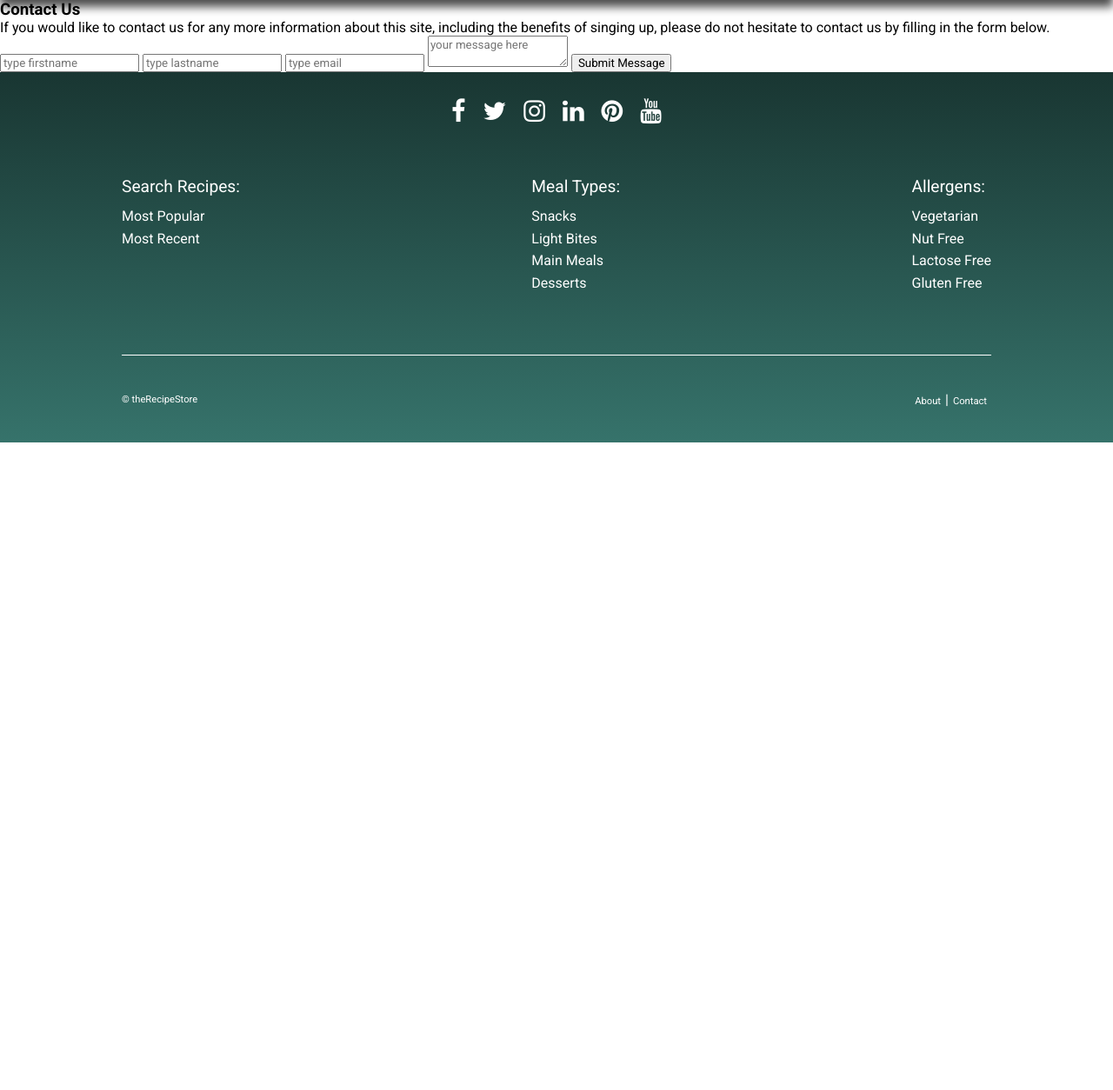
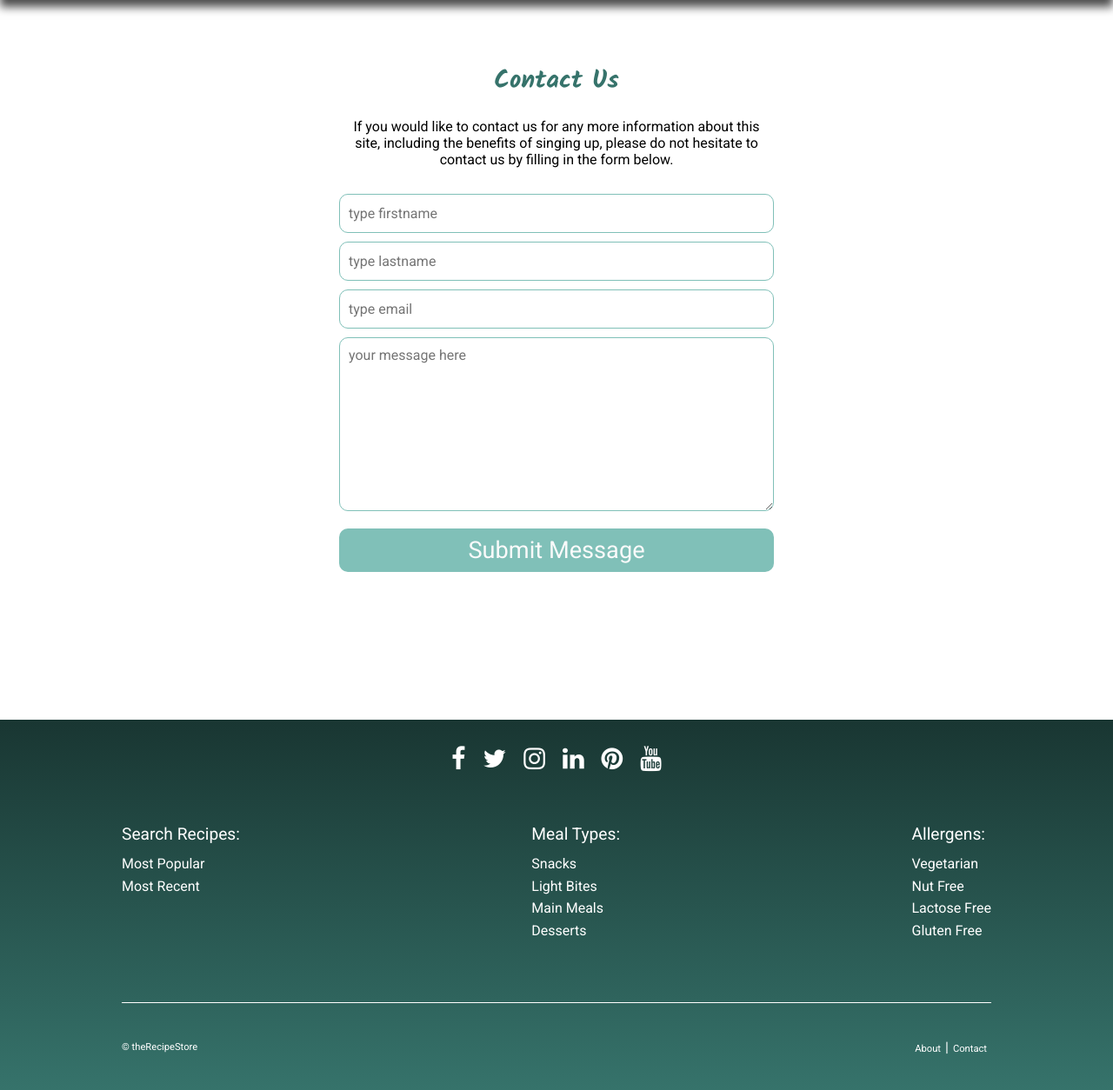
Before and after one commit to JShad30/the_recipe_store, a Flask app: page /contact in a window 1280 px wide. Shown: the part 60-1314 px from the top of the page at 87% size. Before the commit the page ends 569 px from the top, so only its background shows below. Run offline with Flask 2, Linux system fonts and the light colour scheme; some libraries are stand-ins or nearby versions.

Commit message:
base.html completed to add script for the contact. Signup page completed and css updated accordingly

```diff
--- a/static/css/style.css
+++ b/static/css/style.css
@@ -595,7 +595,6 @@ light blue - 80C0B8
     display: flex;
     justify-content: center;
     align-items: center;
-    box-shadow: 0px 8px 10px 0px rgba(0,0,0,0.3);
 }
 
 .image-one {
@@ -785,8 +784,16 @@ light blue - 80C0B8
 
 /*----------Login and sign up pages-----------*/
 .login-form-section,
-.signup-form-section {
-    height: 92vh;
+.signup-form-section,
+.contact-form-section {
+    min-height: 92vh;
+    width: 100%;
+    display: flex;
+    justify-content: center;
+    align-items: center;
+}
+
+.about-us-section {
     width: 100%;
     display: flex;
     justify-content: center;
@@ -794,15 +801,20 @@ light blue - 80C0B8
 }
 
 .login-form-container,
-.signup-form-container {
+.signup-form-container,
+.contact-form-container,
+.about-us-container {
     width: 80%;
     max-width: 500px;
     height: auto;
+    margin-top: 50px;
+    margin-bottom: 150px;
 }
 
 /*Log in form*/
 .login-title,
-.signup-title {
+.signup-title,
+.contact-title {
     font-family: "Kalam", cursive;
     text-align: center;
     font-size: 1.8em;
@@ -810,8 +822,36 @@ light blue - 80C0B8
     margin: 20px;
 }
 
+.about-us-title {
+    font-family: "Kalam", cursive;
+    text-align: left;
+    font-size: 1.8em;
+    color: #36736B;
+    margin: 20px 0;
+}
+
+.about-us-paragraph {
+    margin: 20px 0;
+    font-size: 1em;
+}
+
+.about-us-paragraph a {
+    text-decoration: underline;
+    color: #193632;
+    transition-duration: 0.3s;
+    transition-timing-function: ease-in-out;
+}
+
+.about-us-paragraph a:hover {
+    transition-property: color;
+    color: #80C0B8;
+    transition-duration: 0.1s;
+    transition-timing-function: ease-in-out;
+}
+
 .login-form,
-.signup-form {
+.signup-form,
+.contact-form {
     display: flex;
     flex-direction: column;
     justify-content: center;
@@ -821,9 +861,13 @@ light blue - 80C0B8
 #login-textbox,
 #signup-textbox-firstname,
 #signup-textbox-lastname,
-#signup-textbox-username {
-    height: 40px;
-    width: 96%;
+#signup-textbox-username,
+#firstname,
+#lastname,
+#email {
+    height: 45px;
+    width: 100%;
+    box-sizing: border-box;
     font-size: 1em;
     border-radius: 10px;
     border: solid 1px #80C0B8;
@@ -832,7 +876,8 @@ light blue - 80C0B8
 }
 
 .login-button,
-.signup-button {
+.signup-button,
+.contact-button {
     margin: 20px;
     width: 100%;
     height: 50px;
@@ -845,7 +890,8 @@ light blue - 80C0B8
     transition-duration: 0.1s;
 }
 
-.login-button {
+.login-button,
+.contact-button {
     background-color: #80C0B8;
 }
 
@@ -853,7 +899,8 @@ light blue - 80C0B8
     background-color: #C09380;
 }
 
-.login-button:hover {
+.login-button:hover,
+.contact-button:hover {
     transition-property: background-color;
     cursor: pointer;
     background-color: #4E7570;
@@ -878,7 +925,7 @@ light blue - 80C0B8
 
 .login-form-message a,
 .signup-form-message a{
-    text-decoration: none;
+    text-decoration: underline;
     color: #193632;
     transition-duration: 0.3s;
     transition-timing-function: ease-in-out;
@@ -890,6 +937,23 @@ light blue - 80C0B8
     color: #80C0B8;
     transition-duration: 0.1s;
     transition-timing-function: ease-in-out;
+}
+
+.contact-form-message {
+    margin: 20px 0;
+    text-align: center;
+}
+
+#contact-textarea-message {
+    height: 200px;
+    width: 100%;
+    box-sizing: border-box;
+    font-size: 1em;
+    border-radius: 10px;
+    border: solid 1px #80C0B8;
+    padding-top: 10px;
+    padding-left: 10px;
+    margin-top: 10px
 }
 
 /*----------End of the login and sign up pages ----------*/
--- a/templates/base.html
+++ b/templates/base.html
@@ -11,6 +11,15 @@
 
     <!--Website title and description-->
     <title>theRecipeStore | Find great recipes</title>
+
+    <!--Javascript for the email-->
+	<script type="text/javascript" src="https://cdn.emailjs.com/sdk/2.3.2/email.min.js"></script>
+	<script type="text/javascript">
+	var emailjs;
+	   (function(){
+	      emailjs.init("user_nVgsbi1Gg5ntFv9PDjPuz");
+	   })();
+	</script>
 
     <!--Links to font awesome used for social icons and the css file-->
     <link rel="stylesheet" href="https://cdnjs.cloudflare.com/ajax/libs/font-awesome/4.7.0/css/font-awesome.min.css">
@@ -91,8 +100,8 @@
 	            <!--Contact and about page-->
 	            <div class="contact-about-navbar">
 	            	<div class="contact-about-navbar-links">
-		                <a id="about-navbar" class="contact-about-link" href="#">About</a>
-		                <a id="contact-navbar" class="contact-about-link" href="#">Contact</a>
+		                <a id="about-navbar" class="contact-about-link" href="{{ url_for('about') }}">About</a>
+		                <a id="contact-navbar" class="contact-about-link" href="{{ url_for('contact') }}">Contact</a>
 		                <span class="contact-about-link">&#169; 2019 theRecipeStore</span>
 		            </div>
 	            </div>
@@ -158,8 +167,8 @@
             	<div class="footer-contact-about">
 					<p class="footer-contact-about-links">
 						<!--Links to the contact and about pages-->
-						<span class="footer-contact-about-links-span"><a id="about-footer" class="terms-about-link" href="#">About</a></span><span class="footer-contact-about-links-divider">|</span>
-			            <span class="footer-contact-about-links-span"><a id="contact-footer" class="terms-about-link" href="#">Contact</a></span>
+						<span class="footer-contact-about-links-span"><a id="about-footer" class="terms-about-link" href="{{ url_for('about') }}">About</a></span><span class="footer-contact-about-links-divider">|</span>
+			            <span class="footer-contact-about-links-span"><a id="contact-footer" class="terms-about-link" href="{{ url_for('contact') }}">Contact</a></span>
 			        </p>
 				</div>
             </div>
@@ -170,6 +179,7 @@
     <script src="https://code.jquery.com/jquery-3.2.1.js" integrity="sha256-DZAnKJ/6XZ9si04Hgrsxu/8s717jcIzLy3oi35EouyE=" crossorigin="anonymous"></script>
     <script src="../static/js/navbar.js"></script>
     <script src="../static/js/navbar-contents.js"></script>
+    <script src="../static/js/contact.js"></script>
 
 </body>
 
--- a/templates/signup.html
+++ b/templates/signup.html
@@ -12,18 +12,16 @@
 
         <!--Form-->
         <form class="signup-form">
-            <!--Textbox for the user to fill in their firstname-->
+            <!--Textboxes for the user to fill in their firstname, lastname and username-->
             <input id="signup-textbox-firstname" type="text" name="firstname" placeholder="type firstname"/>
-            <!--Textbox for the user to fill in their lastname-->
             <input id="signup-textbox-lastname" type="text" name="lastname" placeholder="type lastname"/>
-            <!--Textbox for the user to fill in a username-->
             <input id="signup-textbox-username" type="text" name="username" placeholder="type username"/>
             <!--Submit button-->
             <input class="signup-button" type="submit" value="Submit"/>
         </form>
 
         <!--If the user is already a member this link gives them the option to go the login page-->
-        <p class="signup-form-message">Already a member? Click <a href="{{ url_for('login') }}">here</a> to go to the log in page.</p>
+        <p class="signup-form-message">Already a member? Go to the <a href="{{ url_for('login') }}">log in</a> page.</p>
     </div>
 </section>
 
```
